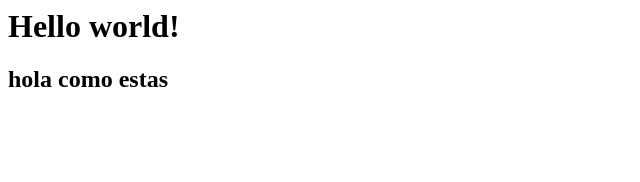
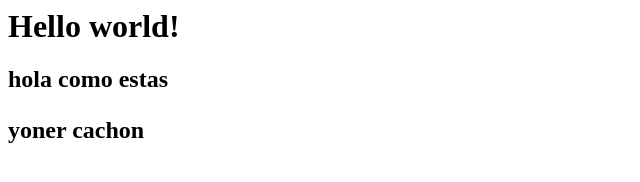
Before and after one commit to jesusacb25/TrabajoGrupal, a plain HTML site: page index.html in a window 1280 px wide. Shown: the whole page, without its empty margins (0-640 px from the left). Drawn offline with Linux system fonts and the light colour scheme.

Commit message:
nuevo cambio

```diff
--- a/index.html
+++ b/index.html
@@ -6,5 +6,6 @@
   <body>
     <h1>Hello world!</h1>
   	<h2>hola como estas<h2>
+    <p>yoner cachon</p>
   </body>
 </html>
```
